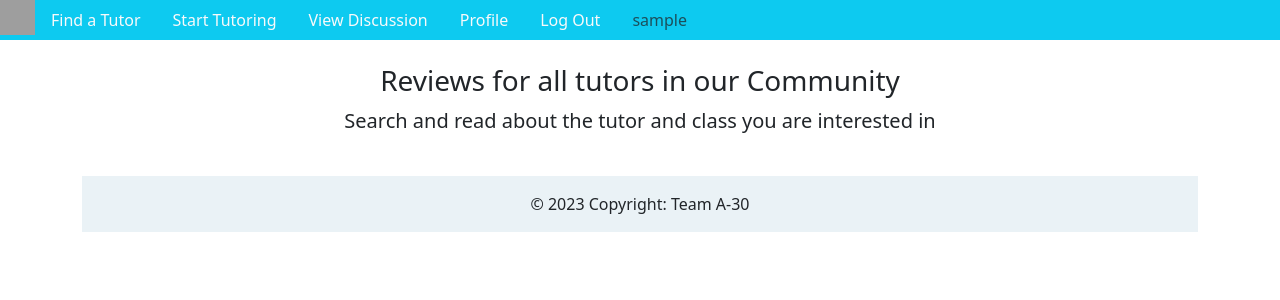
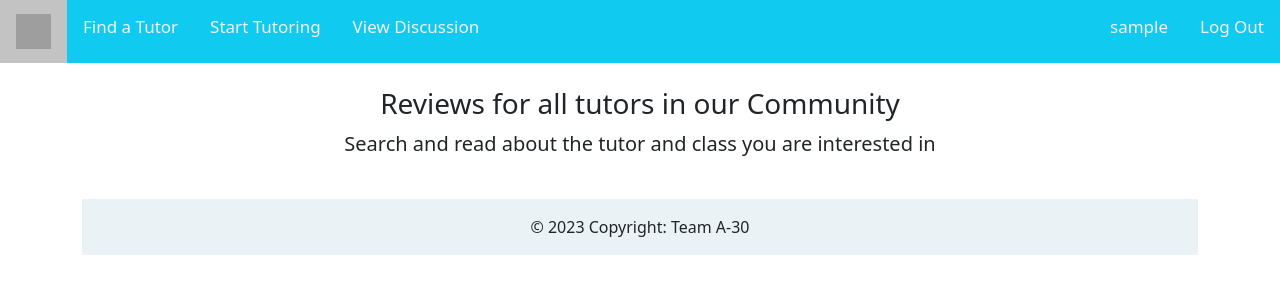
Before and after one commit to maryvwalton/tutor-me-app, a Django app: page /reviews in a window 1280 px wide. Shown: the top 300 px of the page. Run offline with Django 3.2, Linux system fonts and the light colour scheme; the visitor is signed in with stand-in values (Sample User, id 1); data that the repository does not hold is empty; some libraries are stand-ins or nearby versions; grey boxes are pictures that could not be loaded.

Commit message:
added user authentication to review pages

```diff
--- a/templates/myapp/all_reviews.html
+++ b/templates/myapp/all_reviews.html
@@ -1,30 +1,83 @@
-{% load bootstrap5 %}
-{% bootstrap_css %}
-{% bootstrap_javascript %}
+{% load i18n %}
+{% load socialaccount %}
 
 
-<div class="cover-container  mx-auto flex-column">
-    <ul class="nav bg-info mx-auto">
-      <a class="navbar-brand"href="/"><img src= "https://lh5.googleusercontent.com/PMyEMcnh7OuoAC_dPcDNxLGSoFZm8T1K9sob-VHKqBk74YqWJjugOfbulpRZGtn_TSY=w2400" alt="" width="35"  height="35"></a>
-      <li class="nav-item">
-        <a class="nav-link link-light" href="/tutor_courses">Find a Tutor</a>
-      </li>
-      <li class="nav-item">
-        <a class="nav-link link-light" href="/submit_listing">Start Tutoring</a>
-      </li>
-      <li class="nav-item">
-        <a class="nav-link link-light" href="/discussion">View Discussion</a>
-      </li>
-      <li class="nav-item">
-        <a class="nav-link link-light" href="/profile">Profile</a>
-      </li>
-      <li class="nav-item">
-        <a class="nav-link link-light" href="/logout">Log Out</a>
-      </li>
-      <li class="nav-item">
-        <a class="nav-link disabled" >{{ user.username }}</a>
-      </li>
-    </ul>
+<!DOCTYPE html>
+<html>
+
+<head>
+  {% load bootstrap5 %}
+  {% bootstrap_css %}
+  {% bootstrap_javascript %}
+  <!-- Add icon library -->
+  <link rel="stylesheet" href="https://cdnjs.cloudflare.com/ajax/libs/font-awesome/4.7.0/css/font-awesome.min.css">
+  <link rel="stylesheet" href="https://cdn.jsdelivr.net/npm/bootstrap-icons@1.5.0/font/bootstrap-icons.css">
+
+  <style>
+    .logincontainer {
+      background-image: url("https://wallpapercave.com/wp/wp5794418.jpg");
+      margin-left: auto;
+      margin-right: auto;
+      margin-top: auto;
+      width: auto;
+      height: 100vh;
+    }
+
+    .logintext {
+      position: absolute;
+      text-align: center;
+      padding-left: 60vh;
+      padding-right: 60vh;
+      padding-top: 15vh;
+      padding-bottom: 50vh;
+    }
+
+    /* Add a black background color to the top navigation */
+    .topnav {
+      background-color: #11caf0;
+      overflow: hidden;
+    }
+
+    /* Style the links inside the navigation bar */
+    .topnav a {
+      float: left;
+      color: #f2f2f2;
+      text-align: center;
+      padding: 14px 16px;
+      text-decoration: none;
+      font-size: 17px;
+    }
+
+    /* Add a color to the active/current link */
+    .topnav a.active {
+      background-color: #c3c3c3;
+      color: rgb(0, 0, 0);
+    }
+
+    /* Right-aligned section inside the top navigation */
+    .topnav-right {
+      float: right;
+    }
+  </style>
+</head>
+
+<body>
+  {% if user.is_authenticated %}
+
+  <!-- nav bar -->
+  <div class="topnav">
+    <a class="active" href="/"><img
+        src="https://lh5.googleusercontent.com/PMyEMcnh7OuoAC_dPcDNxLGSoFZm8T1K9sob-VHKqBk74YqWJjugOfbulpRZGtn_TSY=w2400"
+        alt="" width="35" height="35"></a>
+    <a href="/tutor_courses">Find a Tutor</a>
+    <a href="/submit_listing">Start Tutoring</a>
+    <a href="/discussion">View Discussion</a>
+    <div class="topnav-right">
+      <a href="/profile">{{ user.username }}</a>
+      <a href="/logout">Log Out</a>
+    </div>
+  </div>
+  <!-- end nav bar -->
 
 
 <body>
@@ -55,6 +108,27 @@
 </div>
 </body>
 
+{% else %}
+<div class="logincontainer">
+  <div class="logintext">
+    <h1 class="text-center display-4">Welcome to Tutor Me! </h1>
+    <p class="text-center lead">An UVA Undergraduate resource for matching Students with Tutors</p>
+    <div class="row justify-content-evenly">
+      <div class="col-4 text-start">
+        <p>Not a member? <a href="accounts/signup" class="btn btn-success btn-lg">Sign Up</a> </p>
+      </div>
+      <div class="col-4 text-end">
+        <p>Have an Account? <a href="accounts/login" class="btn btn-primary btn-lg">Sign In</a></p>
+      </div>
+    </div>
+  </div>
+  <div class="fixed-bottom">
+    <a class="btn btn-secondary" href="admin" role="button"><i class="bi-people-fill"></i></a>
+  </div>
+</div>
+{% endif %}
+
+
 <footer class="bg-light text-center text-lg-start">
   <div class="text-center p-3" style="background-color: rgba(173,216, 230, 0.2);">
     © 2023 Copyright: Team A-30
```
Also changed, not shown: templates/myapp/review_detail.html (+99 -25 lines), templates/myapp/submit_review.html (+99 -25 lines).
